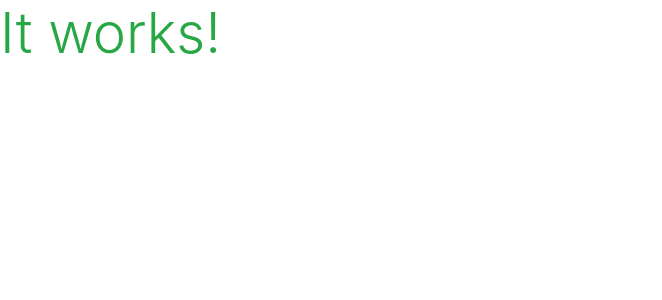
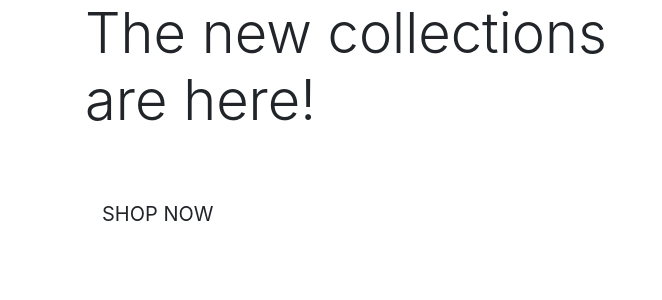
Before and after one commit to mutkovicova/milestone-4-project, a Django app: page / in a window 1280 px wide. Shown: the top 300 px of the page, without its empty margins (0-662 px from the left). Run offline with Django 3.2, Linux system fonts and the light colour scheme.

Commit message:
added homepage content

```diff
--- a/home/templates/home/index.html
+++ b/home/templates/home/index.html
@@ -1,6 +1,29 @@
 {% extends "base.html" %}
 {% load static %}
 
+{% block page_header %}
+    <div class="container header-container">
+        <div class="row">
+            <div class="col">
+            </div>
+        </div>
+    </div>
+
+{% endblock %}
+
 {% block content %}
-    <h1 class="display-4 text-success">It works!</h1>
+    <div class="container h-100">
+        <div class="row h-100">
+            <div class="col-7 col-md-6 my-auto">
+                <h1 class="display-4 logo-font text-black">
+                    The new collections are here!
+                </h1>
+                <div class="my-5">
+                    <h4>
+                        <a href="" class=" shop-now-button btn btn-lg rounded-0 text-uppercase py-3">Shop Now</a>
+                    </h4>
+                </div>
+            </div>
+        </div>
+    </div>
 {% endblock %}
--- a/home/views.py
+++ b/home/views.py
@@ -1,6 +1,7 @@
 from django.shortcuts import render
 
 # Create your views here.
+
 
 def index(request):
     """ A view to return the index page """
```
